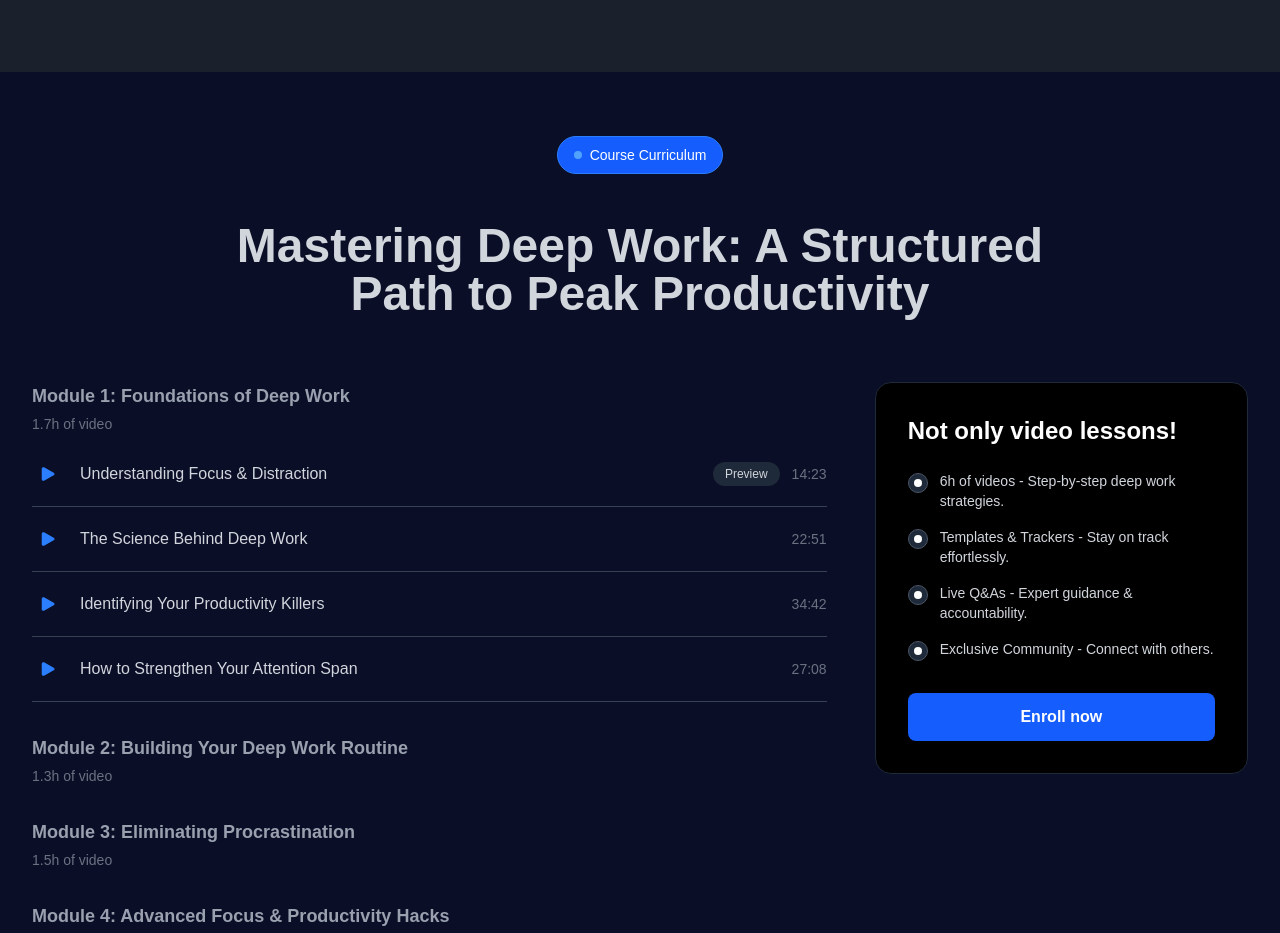
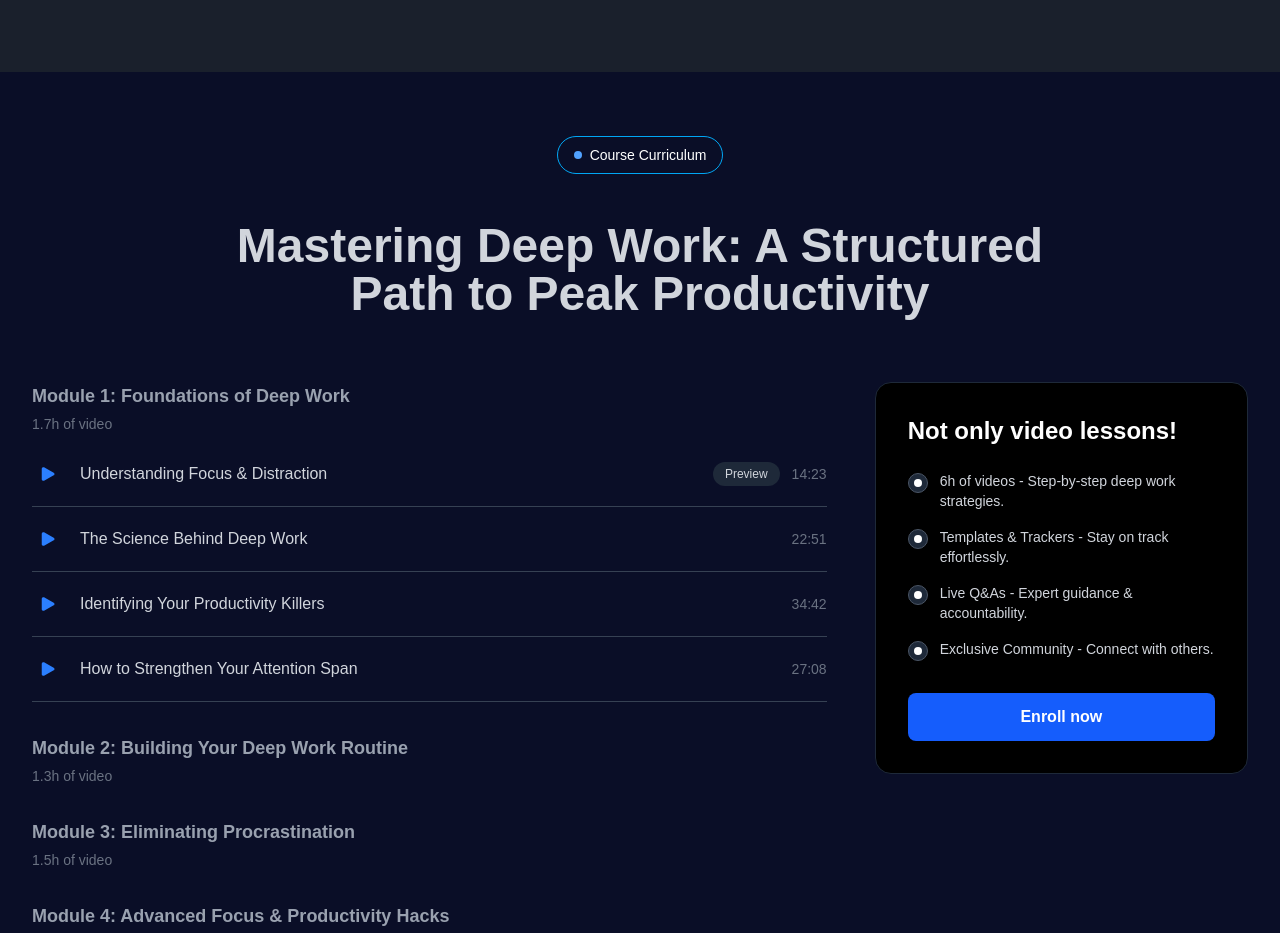
Before and after one commit to sakil470004/PPA-WA-assignment, a Next.js app: page / in a window 1280 px wide. Shown: the part 3680-4613 px from the top of the page. Built offline with nearby package versions, Linux system fonts and the light colour scheme.

Commit message:
update color

```diff
--- a/src/components/CourseModulesSection.tsx
+++ b/src/components/CourseModulesSection.tsx
@@ -66,7 +66,7 @@ export default function CourseModulesSection() {
       <div className="max-w-7xl mx-auto">
         {/* Badge - Course Curriculum */}
         <div className="flex justify-center mb-12">
-          <div className="inline-flex items-center gap-2 bg-blue-600 rounded-full px-4 py-2 border border-blue-500">
+          <div className="inline-flex items-center gap-2  rounded-full px-4 py-2 border border-sky-500">
             <span className="w-2 h-2 bg-blue-400 rounded-full"></span>
             <span className="text-sm text-white font-medium">Course Curriculum</span>
           </div>
```
